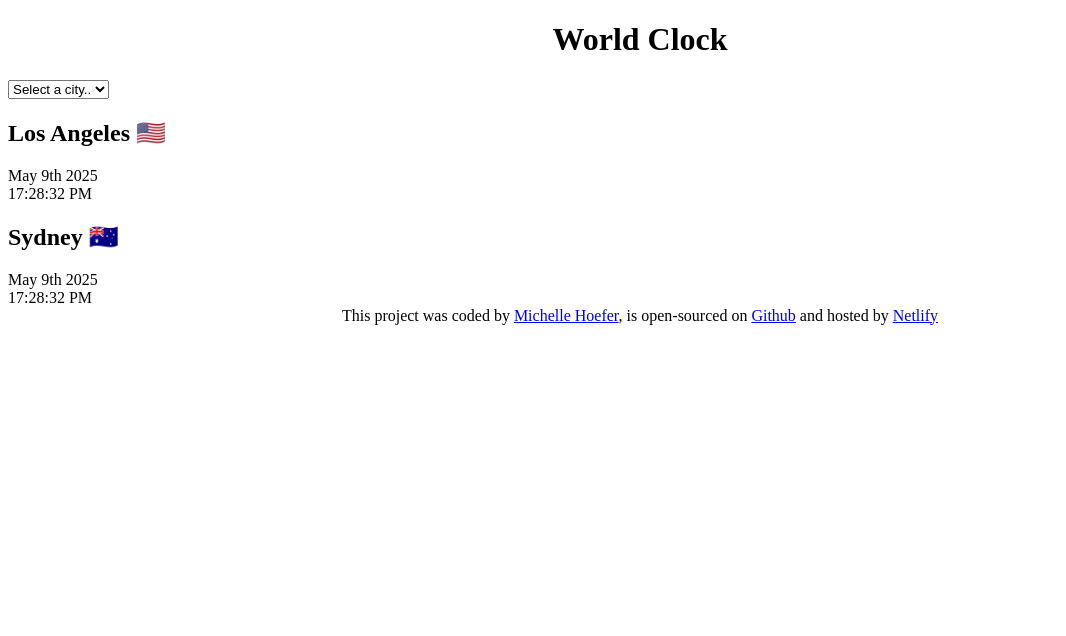
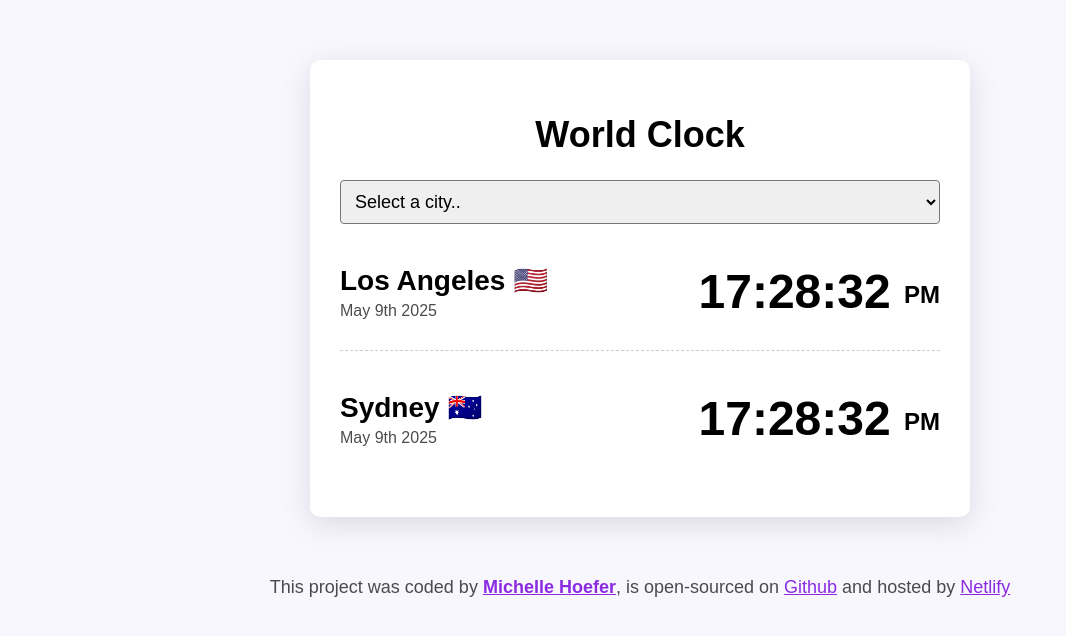
Before and after one commit to MichelleHoefer/worldclockapp, a plain HTML site: page index.html in a window 1280 px wide. Shown: the whole page, without its empty margins (0-1066 px from the left). Drawn offline with nearby package versions, Linux system fonts and the light colour scheme.

Commit message:
css styling begun

```diff
--- a/index.html
+++ b/index.html
@@ -18,21 +18,27 @@
         <option value="">Seoul</option>
       </select>
       <div class="city">
-        <h2>Los Angeles 🇺🇸</h2>
-        <div class="date">May 9th 2025</div>
-        <div class="time">17:28:32 PM</div>
+        <div>
+          <h2>Los Angeles 🇺🇸</h2>
+          <div class="date">May 9th 2025</div>
+        </div>
+        <div class="time">17:28:32 <small>PM</small></div>
       </div>
       <div class="city">
-        <h2>Sydney 🇦🇺</h2>
-        <div class="date">May 9th 2025</div>
-        <div class="time">17:28:32 PM</div>
+        <div>
+          <h2>Sydney 🇦🇺</h2>
+          <div class="date">May 9th 2025</div>
+        </div>
+        <div class="time">17:28:32 <small>PM</small></div>
       </div>
     </div>
 
     <footer>
       This project was coded by
-      <a href="https://github.com/MichelleHoefer" target="_blank">
-        Michelle Hoefer</a
+      <strong
+        ><a href="https://github.com/MichelleHoefer" target="_blank">
+          Michelle Hoefer</a
+        ></strong
       >, is open-sourced on
       <a
         href="https://github.com/MichelleHoefer/worldclockapp.git"
--- a/src/style.css
+++ b/src/style.css
@@ -1,6 +1,60 @@
+body {
+  background-color: #f9f7fe;
+  font-family: sans-serif;
+}
 h1 {
   text-align: center;
+  font-size: 36px;
+}
+h2 {
+  margin: 0 0 5px;
+  font-size: 28px;
+}
+select {
+  display: block;
+  width: 100%;
+  font-size: 18px;
+  border-radius: 4px;
+  padding: 10px;
+}
+.container {
+  max-width: 600px;
+  margin: 60px auto;
+  background-color: white;
+  padding: 30px;
+  box-shadow: rgba(100, 100, 111, 0.2) 0px 7px 29px 0px;
+  border-radius: 10px;
+}
+
+.city {
+  display: flex;
+  justify-content: space-between;
+  margin: 10px 0;
+  padding: 30px 0;
+  border-bottom: 1px dashed rgba(0, 0, 0, 0.2);
+}
+.city:last-child {
+  border: none;
+}
+
+.date {
+  opacity: 0.7;
+}
+.time {
+  font-size: 48px;
+  font-weight: bold;
+}
+.time small {
+  font-size: 24px;
+  vertical-align: middle;
+  line-height: 36px;
+}
+
+a {
+  color: blueviolet;
 }
 footer {
   text-align: center;
+  font-size: 18px;
+  color: rgba(0, 0, 0, 0.7);
 }
```
